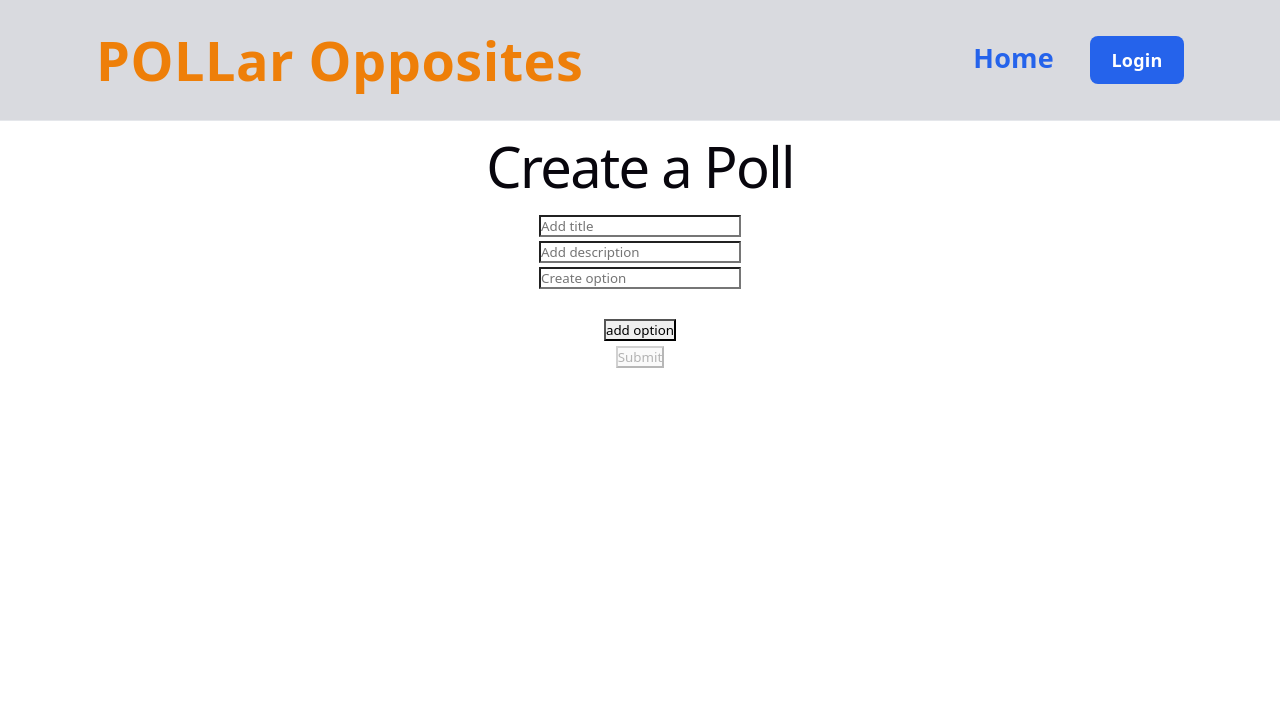
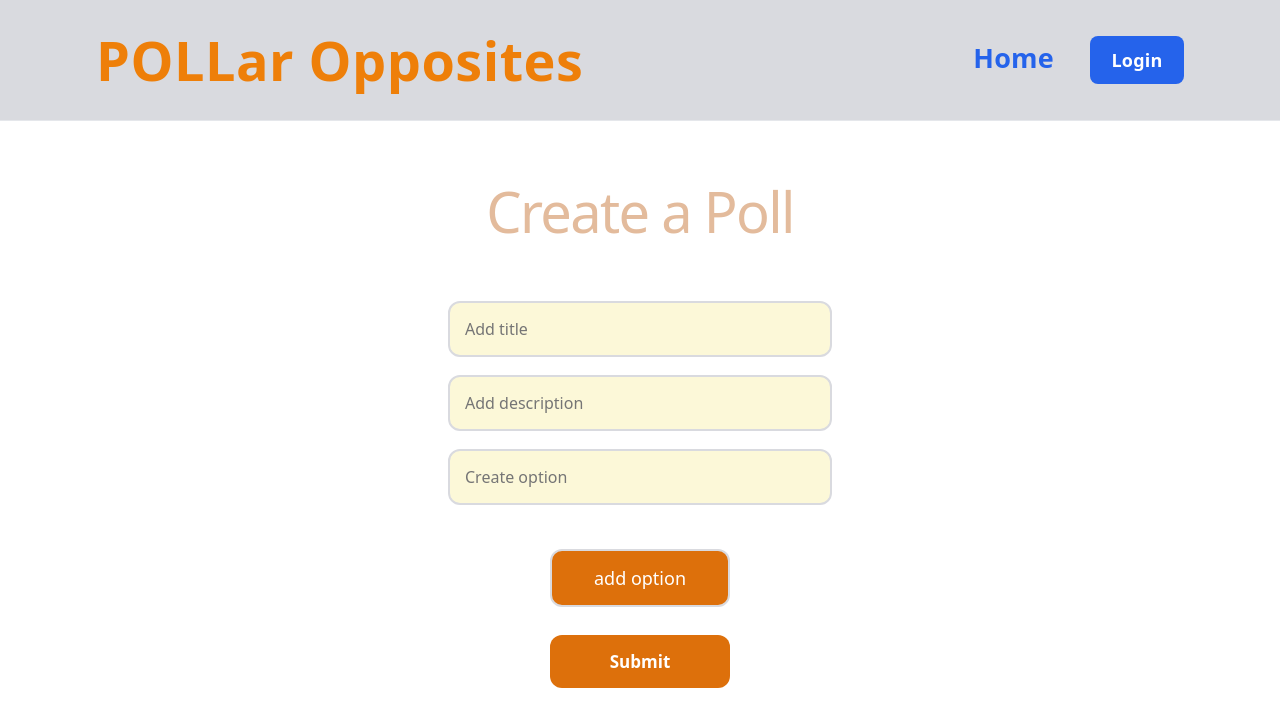
Before and after one commit to Precision-Polling-Network/Capstone_1_Polling_App_Frontend, a React (Vite) app: page /create in a window 1280 px wide. Shown: the top 726 px of the page. Built offline with nearby package versions, Linux system fonts and the light colour scheme.

Commit message:
add CreatePollPage.CSS file

```diff
--- a/src/index.css
+++ b/src/index.css
@@ -74,9 +74,11 @@ h2 {
 }
 
 h1 {
+  padding: 2.5rem;
   font-size: 56px;
   letter-spacing: -1.68px;
   margin: 32px 0;
+  color:#e3bb9c;
   @media (max-width: 1024px) {
     font-size: 36px;
     margin: 20px 0;
--- a/src/pages/CreatePoll.jsx
+++ b/src/pages/CreatePoll.jsx
@@ -1,6 +1,7 @@
 import { useState, useEffect } from "react";
 import PollCard from "../components/PollCard";
 import { useNavigate } from "react-router-dom";
+import "../styles/CreatePoll.css"
 
 export default function CreatePoll() {
   const [title, setTitle] = useState("");
@@ -88,8 +89,8 @@ export default function CreatePoll() {
           </div>
         ))}
         <br />
-        <div>
-          <input type="button" onClick={addOptionField} value="add option" />
+        <div class = "addButton_box">
+          <input class = "addButton" type="button" onClick={addOptionField} value="add option" />
         </div>
 
         <button
--- /dev/null
+++ b/src/styles/CreatePoll.css
@@ -0,0 +1,59 @@
+input{
+    width: 30%;
+    padding: 15px;
+    margin-bottom: 18px;
+
+    border: 2px solid #D9DADF;
+    border-radius: 12px;
+
+    background: #FCF8D8;
+    color: #7C7D75;
+
+    font-size: 16px;
+    box-sizing: border-box;
+
+    transition: all .3s ease;
+
+}
+
+
+.addButton {
+    color: #ffffff;
+    font: bold;
+    font-size: large;
+    transition: 0.3s
+}
+
+.addButton:hover {
+ background: #7C7D75;
+ cursor: pointer;
+}
+
+input.addButton {
+    background:#DD700B;
+    width: 10rem;
+}
+
+
+button {
+    width: 10rem;
+    padding: 15px;
+    margin-top: 10px;
+    border: none;
+    border-radius: 12px;
+    background: #DD700B;
+    color: white;
+    font-size: 17px;
+    font-weight: 600;
+    cursor: pointer;
+    transition: all .3s ease;
+
+}
+button:hover {
+ background: #7C7D75;
+ cursor: pointer;
+}
+
+.login_block input::placeholder {
+    color: #ADACA7;
+}
--- a/src/styles/Login.css
+++ b/src/styles/Login.css
@@ -12,7 +12,6 @@
     color: #7C7D75;
     font-weight: 400;
     font-size: 24px;
-
 }
 
 .login_block input{
@@ -35,9 +34,6 @@
 
 .login_block input::placeholder {
     color: #ADACA7;
-
-
-
 }
 
 .login_block{
@@ -71,7 +67,6 @@
 
     transition: all .25s ease;
 
-
 }
 
 .login_block button:hover {
```
